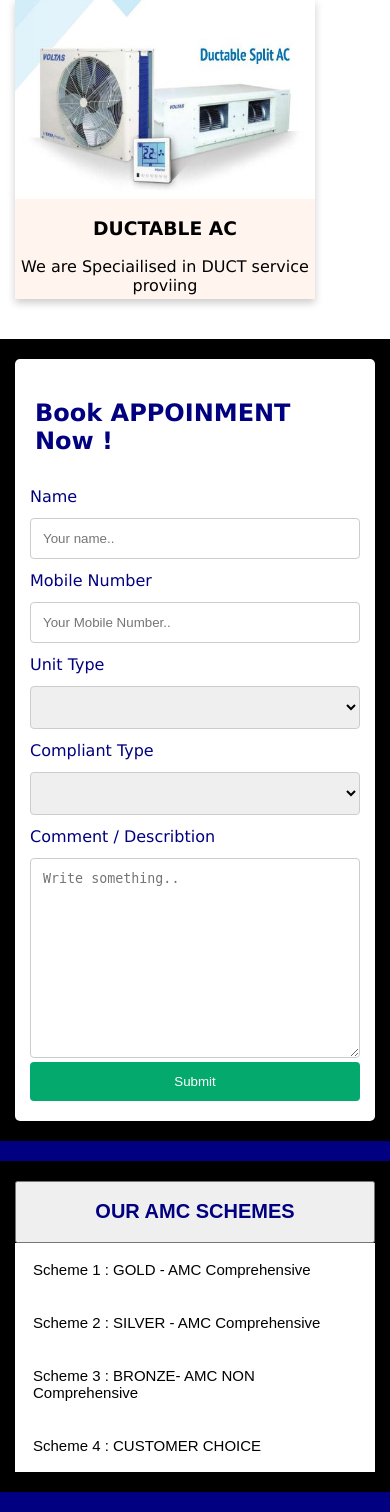
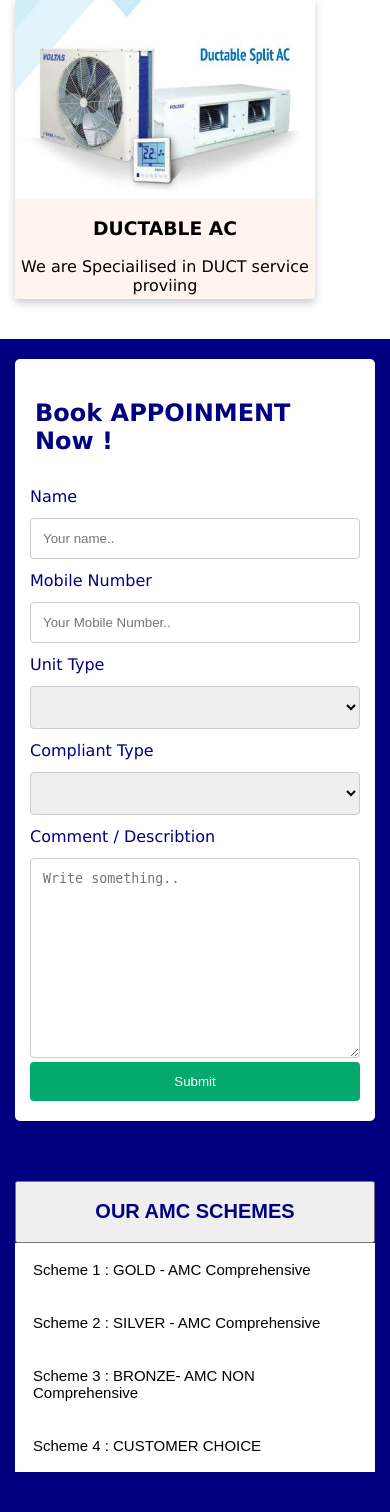
Before and after one commit to SUNDHARAMUNISHRAJA/IEP, a PHP site: page / in a window 390 px wide. Shown: the part 1749-3261 px from the top of the page. Run offline with PHP 8.4, Linux system fonts and the light colour scheme.

Commit message:
Update style.css

```diff
--- a/style.css
+++ b/style.css
@@ -499,7 +499,7 @@ background-color: #fff;
     width: 100%;
     display: block;
     margin-bottom: 20px;
-    background-color: #000;
+
   }
 }
 
```
